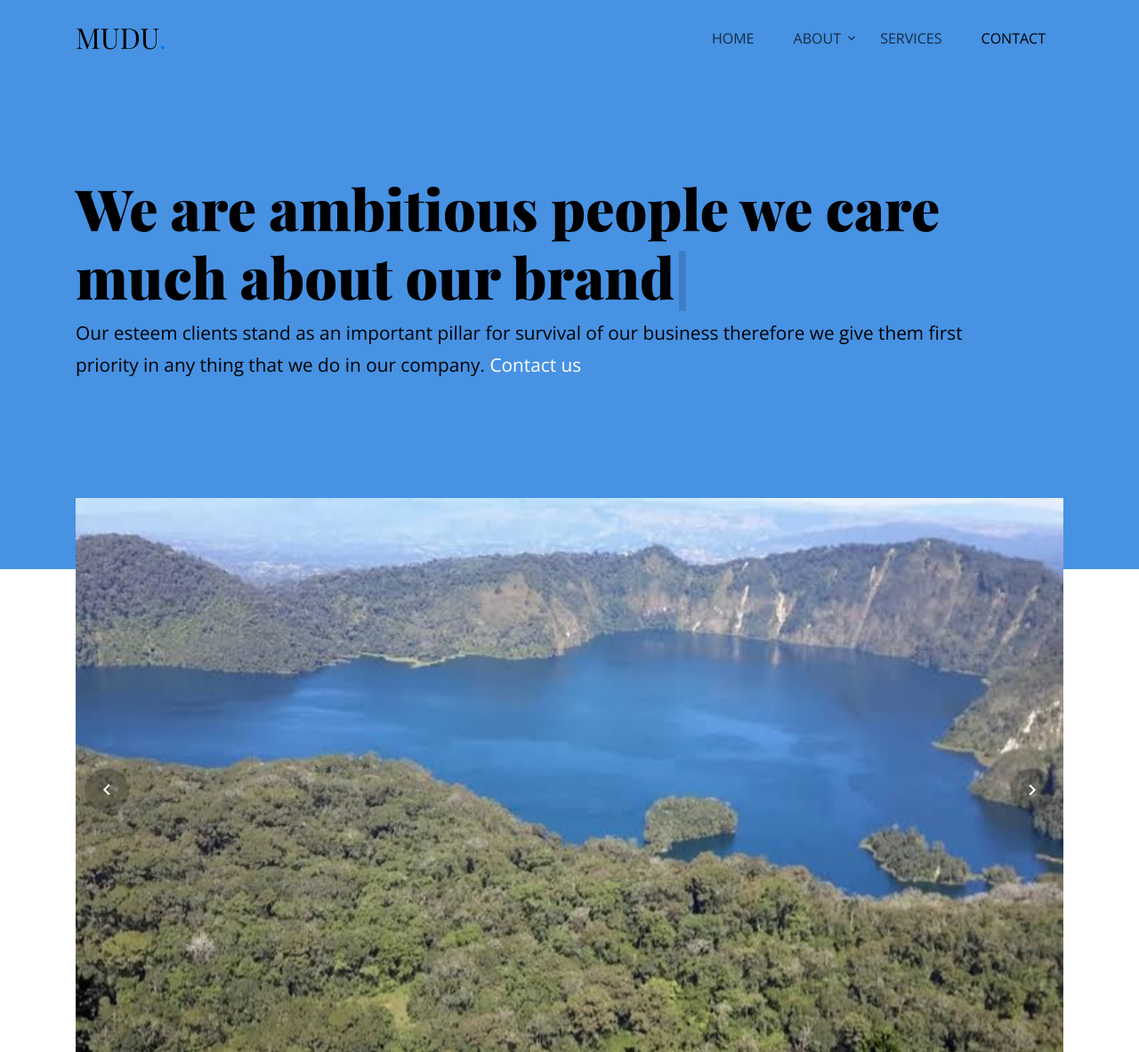
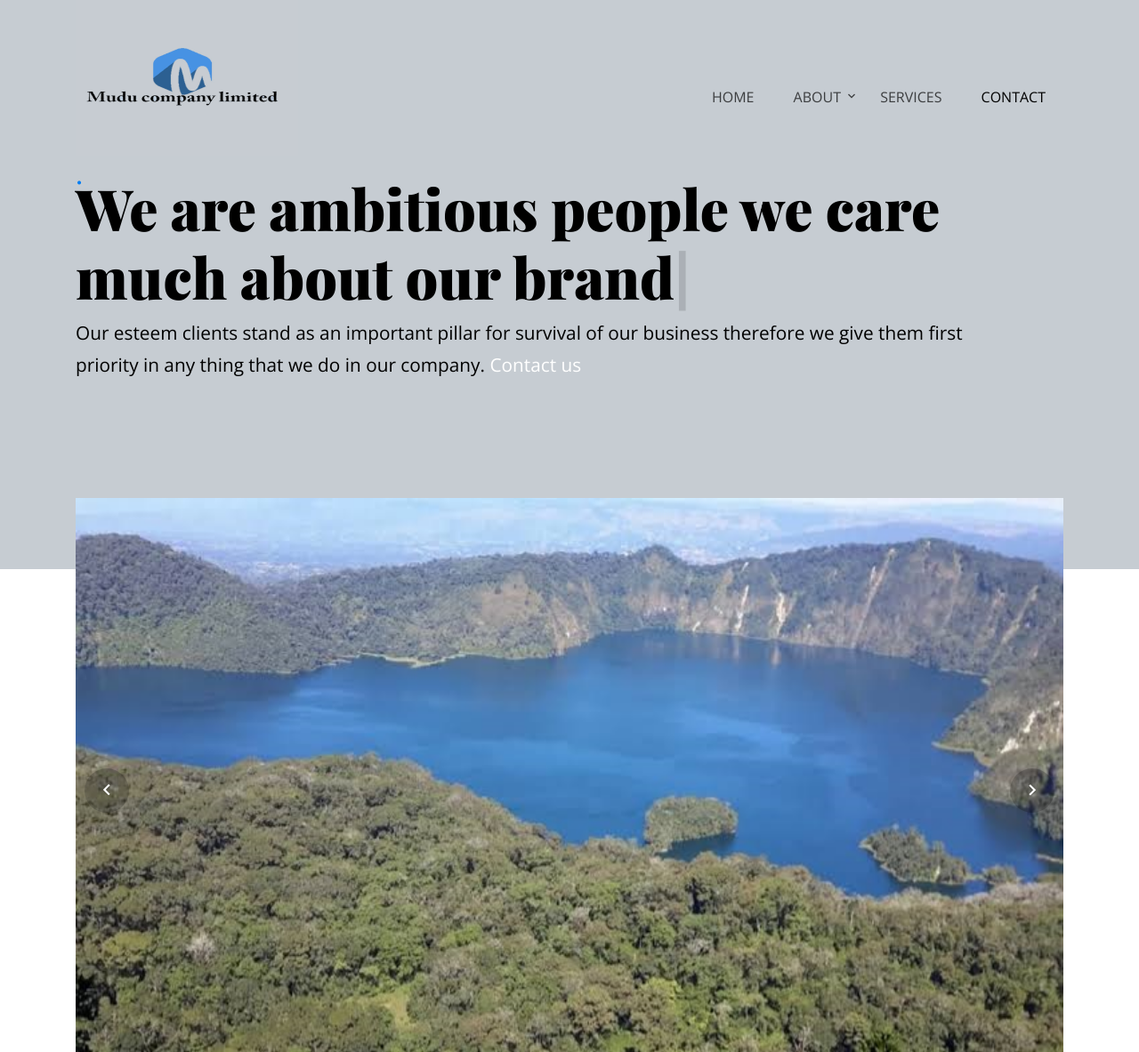
Before and after one commit to Ntonsite/mudu, a PHP site: page / in a window 1280 px wide. Shown: the top 1183 px of the page at 89% size. Run offline with PHP 8.4, Linux system fonts and the light colour scheme; some web fonts are replaced.

Commit message:
site-icon updated

```diff
--- a/css/style.css
+++ b/css/style.css
@@ -572,7 +572,7 @@ body:after {
   background-repeat: no-repeat;
   background-position: top;
   background-position: center center;
-  background-color: rgb(71,146,227); }
+  background-color: #c6ccd2 }
   .site-blocks-cover.overlay {
     position: relative; }
     .site-blocks-cover.overlay:before {
--- a/index.html
+++ b/index.html
@@ -58,7 +58,7 @@
         <div class="row align-items-center">
 
           <div class="col-6 col-xl-2">
-            <h1 class="mb-0 site-logo"><a href="index.html" class="h2 mb-0">MUDU<span class="text-primary">.</span> </a></h1>
+            <h5 class="mb-0 site-logo"><a href="index.html" class="h2 mb-0"><img style="width: 250px; height: 180px;" src="images/site-logo.png"><span class="text-primary">.</span> </a></h5>
           </div>
 
           <div class="col-12 col-md-10 d-none d-xl-block">
```
Also changed, not shown: images/site-logo.png.
